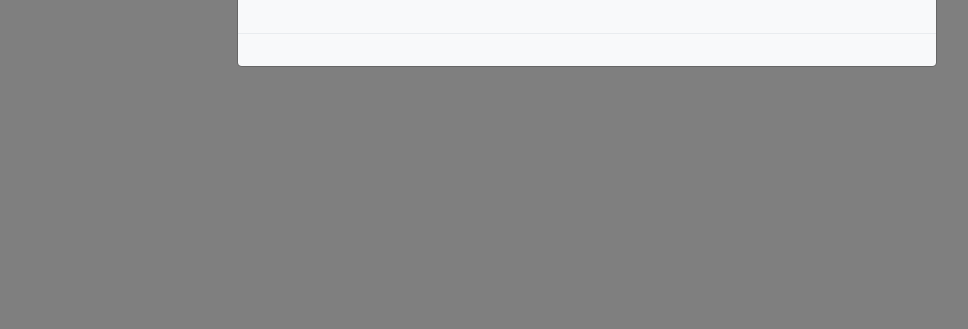
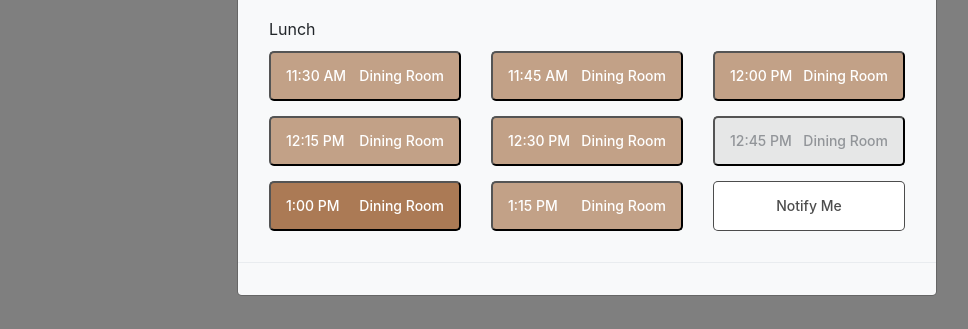
Before and after one commit to abrarShariar/umai-widget-project, a plain HTML site: page index.html in a window 1280 px wide. Both pictures are taken after a click on the button "Show Widget". Shown: the part 471-800 px from the top of the page, without its empty margins (53-1021 px from the left). Drawn offline with nearby package versions, Linux system fonts and the light colour scheme.

Commit message:
lunch section done. Let's eat

```diff
--- a/index.html
+++ b/index.html
@@ -100,6 +100,49 @@
   #circle-widget-container {
     padding-top: 20px;
     padding-bottom: 20px;
+  }
+
+  #lunch_container {
+    padding-top: 10px;
+    padding-bottom: 10px;
+  }
+
+
+  .btn-box {
+    background-color: #a6724ba6;
+    width: 100%;
+    color: #fff;
+    min-height: 50px;
+    display: inline-block;
+    padding: 5px 15px;
+    margin-bottom: 15px;
+    font-size: 14px;
+    font-weight: 500;
+    line-height: 1;
+    text-align: center;
+    white-space: nowrap;
+    vertical-align: middle;
+    cursor: pointer;
+    border-radius: 5px;
+  }
+
+  .btn-box-notify {
+    background-color: #fff;
+    width: 100%;
+    color: #000000b3;
+    min-height: 50px;
+    display: inline-block;
+    padding: 5px 15px;
+    margin-bottom: 15px;
+    font-size: 14px;
+    font-weight: 500;
+    line-height: 1;
+    text-align: center;
+    white-space: nowrap;
+    vertical-align: middle;
+    cursor: pointer;
+    border-radius: 5px;
+    border: 1px solid #000000b3;
   }
 
   </style>
@@ -277,6 +320,75 @@
                   </div>
                 </div>
               </div>
+
+              <!-- lunch section -->
+
+              <div id="lunch-container">
+                <span>Lunch</span>
+                <div class="row" style="margin-top:10px">
+
+                  <div class="col-md-4">
+                    <button type="button" class="btn-box">
+                      <span style="float:left">11:30 AM</span>
+                      <span style="float:right">Dining Room</span>
+                    </button>
+                  </div>
+                  <div class="col-md-4">
+                    <button type="button" class="btn-box">
+                      <span style="float:left">11:45 AM</span>
+                      <span style="float:right">Dining Room</span>
+                    </button>
+                  </div>
+
+                  <div class="col-md-4">
+                    <button type="button" class="btn-box">
+                      <span style="float:left">12:00 PM</span>
+                      <span style="float:right">Dining Room</span>
+                    </button>
+                  </div>
+
+                  <div class="col-md-4">
+                    <button type="button" class="btn-box">
+                      <span style="float:left">12:15 PM</span>
+                      <span style="float:right">Dining Room</span>
+                    </button>
+                  </div>
+
+                  <div class="col-md-4">
+                    <button type="button" class="btn-box">
+                      <span style="float:left">12:30 PM</span>
+                      <span style="float:right">Dining Room</span>
+                    </button>
+                  </div>
+
+                  <div class="col-md-4">
+                    <button type="button" class="btn-box" style="background-color: rgba(0,0,0,.075);    color: #4950578a;">
+                      <span style="float:left">12:45 PM</span>
+                      <span style="float:right">Dining Room</span>
+                    </button>
+                  </div>
+
+                  <div class="col-md-4">
+                    <button type="button" class="btn-box" style="background-color: #a6724bf0;">
+                      <span style="float:left">1:00 PM</span>
+                      <span style="float:right">Dining Room</span>
+                    </button>
+                  </div>
+
+                  <div class="col-md-4">
+                    <button type="button" class="btn-box">
+                      <span style="float:left">1:15 PM</span>
+                      <span style="float:right">Dining Room</span>
+                    </button>
+                  </div>
+
+                  <div class="col-md-4">
+                    <button type="button" class="btn-box-notify">
+                      <span>Notify Me</span>
+                    </button>
+                  </div>
+                </div>
+              </div>
             </div>
           </div>
 
```
